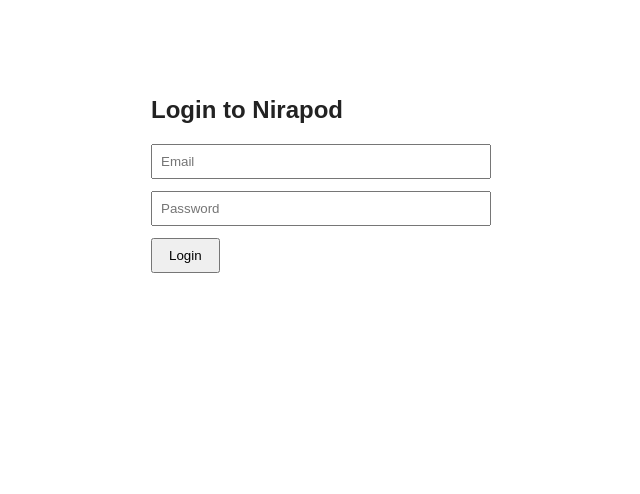
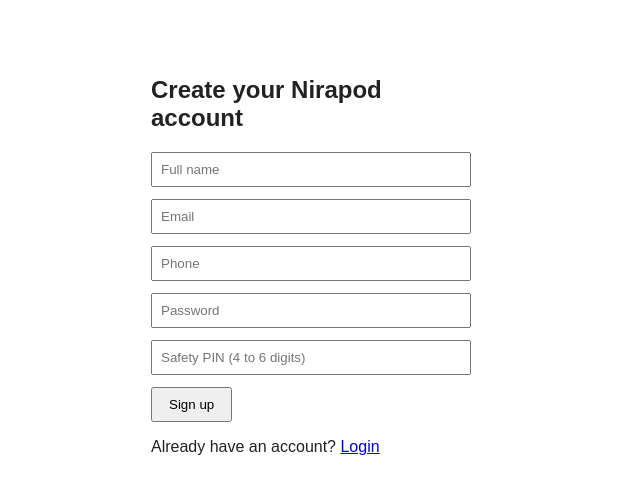
Before and after one commit to tanvirreza06/Nirapod-Application, a React app in the folder frontend/: page /signup in a window 1280 px wide. Before the commit this address led to /login. Shown: the top 494 px of the page, without its empty margins (329-969 px from the left). Built offline with nearby package versions, Linux system fonts and the light colour scheme; the HTML template or start-up script is replaced by a standard one.

Commit message:
feat: add signup page

```diff
--- a/frontend/src/App.jsx
+++ b/frontend/src/App.jsx
@@ -1,5 +1,6 @@
 import { BrowserRouter, Routes, Route, Navigate } from 'react-router-dom'
 import Login from './pages/Login'
+import Signup from './pages/Signup'
 import Sos from './pages/Sos'
 import Track from './pages/Track'
 import Contacts from './pages/Contacts'
@@ -9,6 +10,7 @@ function App() {
     <BrowserRouter>
       <Routes>
         <Route path="/login" element={<Login />} />
+        <Route path="/signup" element={<Signup />} />
         <Route path="/sos" element={<Sos />} />
         <Route path="/contacts" element={<Contacts />} />
         <Route path="/track/:token" element={<Track />} />
--- a/frontend/src/pages/Login.jsx
+++ b/frontend/src/pages/Login.jsx
@@ -1,5 +1,5 @@
 import { useState } from 'react'
-import { useNavigate } from 'react-router-dom'
+import { Link, useNavigate } from 'react-router-dom'
 
 function Login() {
   const navigate = useNavigate()
@@ -40,18 +40,21 @@ function Login() {
           placeholder="Email"
           value={email}
           onChange={(e) => setEmail(e.target.value)}
-          style={{ display: 'block', width: '100%', marginBottom: 12, padding: 8 }}
+          style={{ display: 'block', width: '100%', marginBottom: 12, padding: 8, boxSizing: 'border-box' }}
         />
         <input
           type="password"
           placeholder="Password"
           value={password}
           onChange={(e) => setPassword(e.target.value)}
-          style={{ display: 'block', width: '100%', marginBottom: 12, padding: 8 }}
+          style={{ display: 'block', width: '100%', marginBottom: 12, padding: 8, boxSizing: 'border-box' }}
         />
         <button type="submit" style={{ padding: '8px 16px' }}>Login</button>
       </form>
       <p>{message}</p>
+      <p>
+        New here? <Link to="/signup">Create an account</Link>
+      </p>
     </div>
   )
 }
--- /dev/null
+++ b/frontend/src/pages/Signup.jsx
@@ -0,0 +1,97 @@
+import { useState } from 'react'
+import { Link, useNavigate } from 'react-router-dom'
+
+function Signup() {
+  const navigate = useNavigate()
+  const [name, setName] = useState('')
+  const [email, setEmail] = useState('')
+  const [phone, setPhone] = useState('')
+  const [password, setPassword] = useState('')
+  const [pin, setPin] = useState('')
+  const [message, setMessage] = useState('')
+
+  async function handleSubmit(e) {
+    e.preventDefault()
+    setMessage('')
+
+    if (!/^\d{4,6}$/.test(pin)) {
+      setMessage('PIN must be 4 to 6 digits')
+      return
+    }
+
+    try {
+      const res = await fetch('http://localhost:5000/api/auth/register', {
+        method: 'POST',
+        headers: { 'Content-Type': 'application/json' },
+        body: JSON.stringify({ name, email, phone, password, pin })
+      })
+      const data = await res.json()
+
+      if (!res.ok) {
+        setMessage(data.error || 'Signup failed')
+        return
+      }
+
+      navigate('/login')
+    } catch (err) {
+      setMessage('Cannot reach server')
+    }
+  }
+
+  const inputStyle = {
+    display: 'block',
+    width: '100%',
+    marginBottom: 12,
+    padding: 8,
+    boxSizing: 'border-box'
+  }
+
+  return (
+    <div style={{ maxWidth: 320, margin: '40px auto', padding: 16 }}>
+      <h2>Create your Nirapod account</h2>
+      <form onSubmit={handleSubmit}>
+        <input
+          placeholder="Full name"
+          value={name}
+          onChange={(e) => setName(e.target.value)}
+          style={inputStyle}
+        />
+        <input
+          type="email"
+          placeholder="Email"
+          value={email}
+          onChange={(e) => setEmail(e.target.value)}
+          style={inputStyle}
+        />
+        <input
+          placeholder="Phone"
+          value={phone}
+          onChange={(e) => setPhone(e.target.value)}
+          style={inputStyle}
+        />
+        <input
+          type="password"
+          placeholder="Password"
+          value={password}
+          onChange={(e) => setPassword(e.target.value)}
+          style={inputStyle}
+        />
+        <input
+          type="password"
+          inputMode="numeric"
+          placeholder="Safety PIN (4 to 6 digits)"
+          value={pin}
+          onChange={(e) => setPin(e.target.value)}
+          style={inputStyle}
+        />
+        <button type="submit" style={{ padding: '8px 16px' }}>Sign up</button>
+      </form>
+      <p>{message}</p>
+      <p>
+        Already have an account? <Link to="/login">Login</Link>
+      </p>
+    </div>
+  )
+}
+
+export default Signup
```
